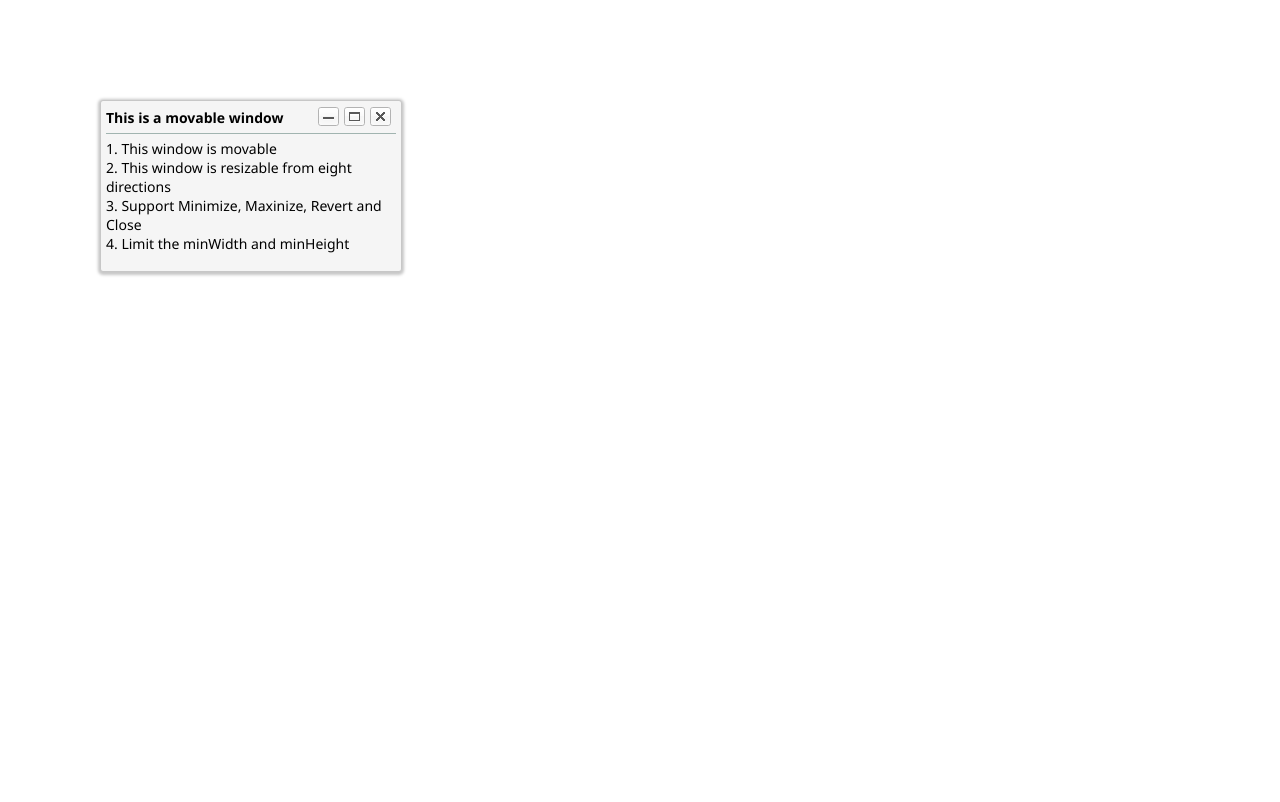
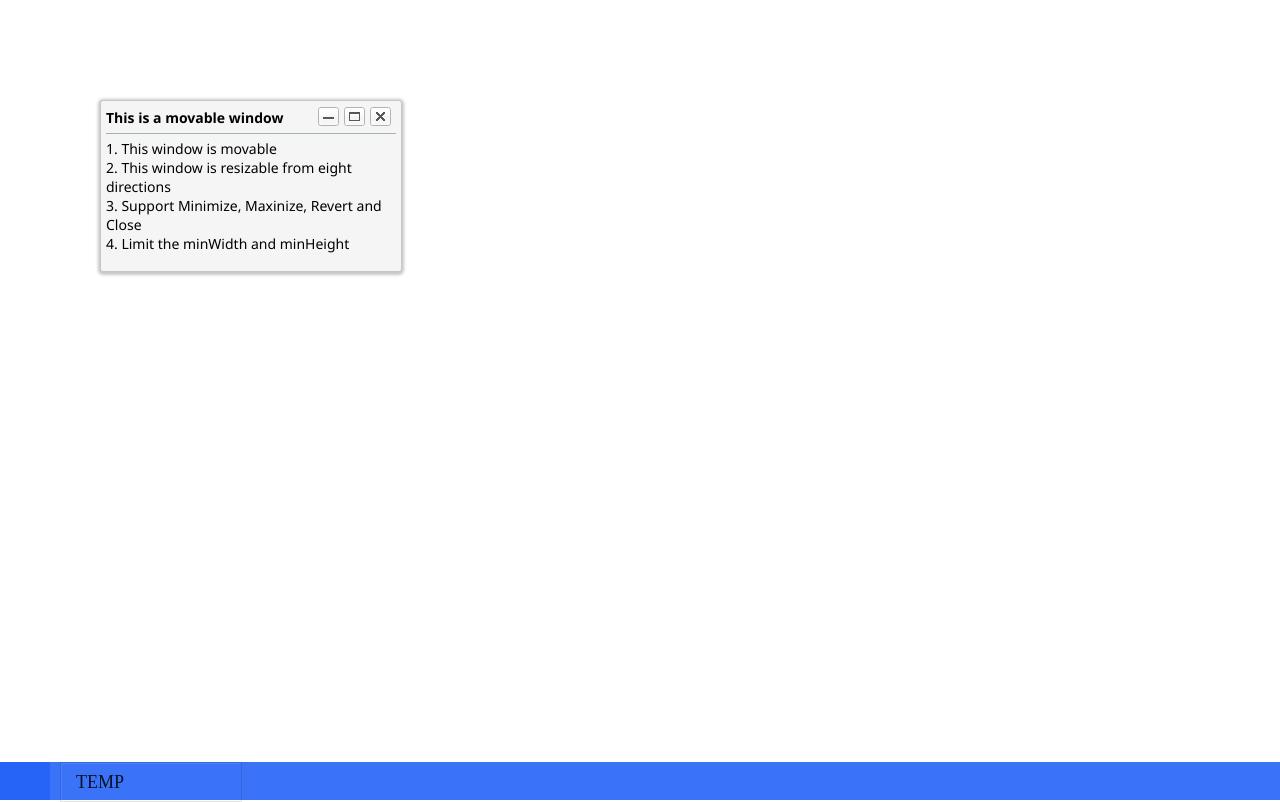
Before and after one commit to BobyZhang/Virtual-Desktop-base-on-WEB, a plain HTML site: page index.html in a window 1280 px wide. Drawn offline with Linux system fonts and the light colour scheme.

Commit message:
add task-bar and improve wClose

```diff
--- a/css/windows.css
+++ b/css/windows.css
@@ -149,3 +149,43 @@ a.open:hover {
     bottom: 0;
     cursor: nw-resize;
 }
+
+#task-bar {
+    position: absolute;
+    bottom: 0;
+    left: 0;
+    width: 100%;
+    height: 38px;
+    background-color: rgba(37, 100, 247, 0.9);
+    z-index: 100;
+}
+
+#task-bar #start {
+    position: relative;
+    width: 50px;
+    height: 100%;
+    background-color: rgba(37, 100, 247, 1);
+
+    float: left;
+}
+
+#task-bar .taskbar-windows {
+    width: 150px;
+    height: 100%;
+    padding: 0 15px;
+    margin-left: 10px;
+    border: 1px solid rgba(0, 0, 0, 0.1);
+    box-shadow: 1px 1px 1px rgba(255, 255, 255, 0.1)  inset;
+    /*background-color: rgba(255, 255, 255, 0.1);*/
+    color: rgba(0, 0, 0, 0.85);
+    line-height: 38px;
+    font-size: 18px;
+    font-family: 'Adobe Heiti Std', 'Microsoft YaHei UI';
+    overflow: hidden;
+    cursor: pointer;
+    float: left;
+}
+
+#task-bar .taskbar-windows:hover {
+    background-color: rgba(255, 255, 255, 0.15);
+}
--- a/index.html
+++ b/index.html
@@ -31,5 +31,10 @@
     <div class="resizeRT"></div>
     <div class="resizeRB"></div>
   </div>-->
+  <div id="task-bar">
+    <div id="start"></div>
+    <!--<div class="taskbar-windows">窗口一</div>
+    <div class="taskbar-windows">窗口二</div>-->
+  </div>
 </body>
 </html>
--- a/js/windows.js
+++ b/js/windows.js
@@ -32,9 +32,15 @@ function Windows() {
     this.node.className = "windows";
     this.node.innerHTML = windowsHTML;
     document.getElementsByTagName("body")[0].appendChild(this.node);
+    // task-bar node
+    this.taskBarNode = document.createElement("div");
+    this.taskBarNode.className = "taskbar-windows";
+    this.taskBarNode.innerHTML = "TEMP";
+    document.getElementById("task-bar").appendChild(this.taskBarNode);
 
     // some attribute
     this.isMax = false;    // mark the window if the window is maximize status
+    this.isTop = true;    // mark the window if the window is maximize status
     this.zIndex = ++maxIndex;    // about z-index
 
     // set zIndex
@@ -46,7 +52,9 @@ function Windows() {
 ***************************************/
 Windows.prototype.drag = function () {
 
+    var obj = this;
     var _windows = this.node;
+    var _taskBarWindows = this.taskBarNode;
 
     // disX = the distance of point to window's edge
     var disX = disY = 0;
@@ -130,7 +138,7 @@ Windows.prototype.drag = function () {
         wMax.style.display = "Block";
     }
 
-    // click min and close
+    // click min
     wMin.onclick = function () {
         _windows.style.display = "none";
         var wA = document.createElement("a");
@@ -144,6 +152,16 @@ Windows.prototype.drag = function () {
             this.onclick = null;
         };
     };
+
+    // click close
+    // TODO
+    wClose.onclick = function () {
+
+        // remove node
+        document.getElementsByTagName("body")[0].removeChild(_windows);
+        document.getElementById("task-bar").removeChild(_taskBarWindows);
+        delete this;
+    }
 }
 
 /*******************************************
@@ -230,8 +248,6 @@ Windows.prototype.resize = function (_windows, _handle, isLeft, isTop, lockX, lo
 
 Windows.prototype.indexEvent = function () {
 
-    var _windows = this.node;
-    alert(_windows);
 
     this.node.onmousedown = function () {
         // changed scoping, so this.style not this.node.style
```
